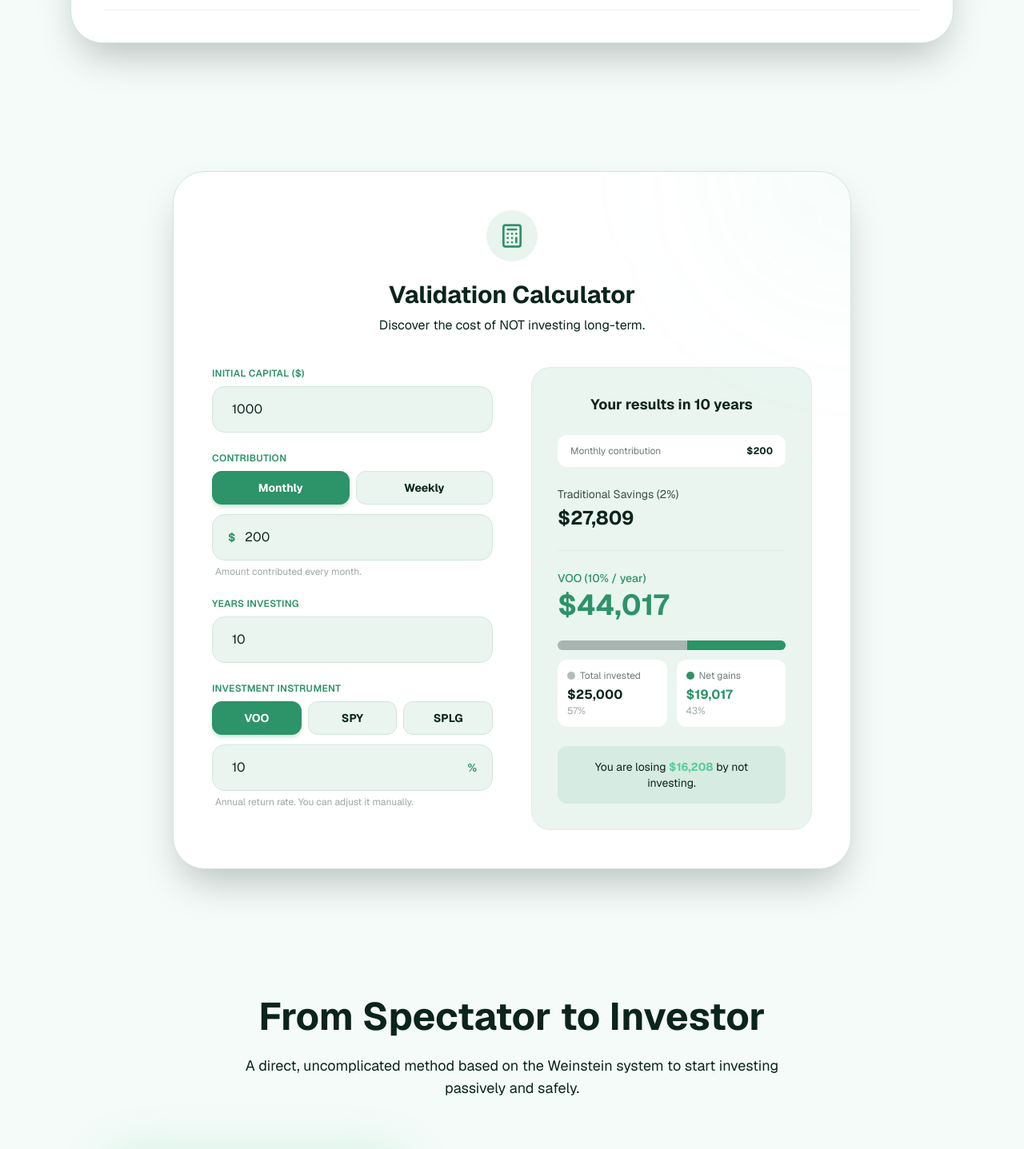
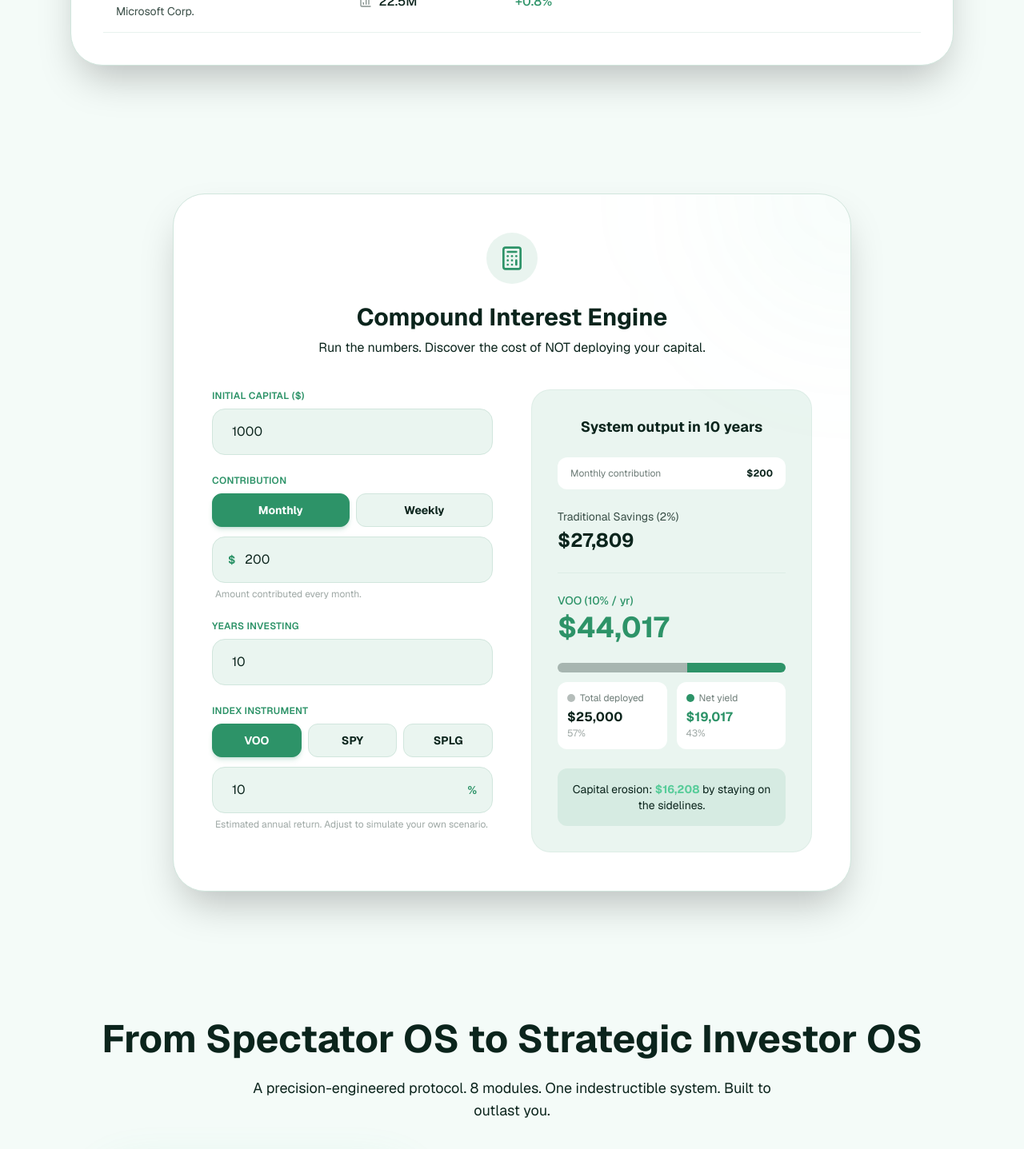
Before and after one commit to aparties/logforinvestorfes, a Next.js app: page / in a window 1280 px wide. Shown: the part 1330-2767 px from the top of the page at 80% size. Built offline with nearby package versions, Linux system fonts and the light colour scheme; no server answers.

Commit message:
copy: implement El Arca Financiera full copywriting - engineering tone, maxim, and reengineering protocol naming

```diff
--- a/src/components/CourseOffer.tsx
+++ b/src/components/CourseOffer.tsx
@@ -72,6 +72,13 @@ export const CourseOffer = () => {
               ))}
             </ul>
 
+            {/* Máxima */}
+            <div className="border-l-2 border-pch-primary/40 pl-4 mb-6">
+              <p className="text-xs italic text-foreground/50 leading-relaxed">
+                &ldquo;{t.course.maxim}&rdquo;
+              </p>
+            </div>
+
             {/* CTA */}
             <button className="w-full bg-pch-primary text-white dark:text-[#0b241c] rounded-full px-6 py-4 font-bold text-base hover:opacity-90 hover:shadow-lg hover:shadow-pch-primary/30 transition-all">
               {t.course.btn_buy}
--- a/src/i18n/dictionaries.ts
+++ b/src/i18n/dictionaries.ts
@@ -5,13 +5,13 @@ export const dictionaries = {
     nav: {
       filter: "Smart Money Filter",
       calculator: "Calculator",
-      course: "Course",
+      course: "The Ark",
     },
     hero: {
-      title: "Invest with logic, not magic promises",
-      subtitle: "Discover where the 'Smart Money' is for free and learn a validated system to invest long-term without wasting time.",
-      cta_primary: "View Smart Money Free",
-      cta_secondary: "Get the Course",
+      title: "Stop surviving the system. Become its architect.",
+      subtitle: "The Financial Ark is an 8-module reengineering protocol to exit the debt trap, audit your mental OS, and build exponential wealth — indexed, low-cost, long-term.",
+      cta_primary: "See Smart Money Free",
+      cta_secondary: "Initialize the Protocol",
     },
     filter: {
       title: "Smart Money Filter",
@@ -26,8 +26,8 @@ export const dictionaries = {
       btn_view: "View Details",
     },
     calculator: {
-      title: "Validation Calculator",
-      subtitle: "Discover the cost of NOT investing long-term.",
+      title: "Compound Interest Engine",
+      subtitle: "Run the numbers. Discover the cost of NOT deploying your capital.",
       label_initial: "Initial Capital ($)",
       label_contribution: "Contribution",
       freq_monthly: "Monthly",
@@ -36,47 +36,46 @@ export const dictionaries = {
       freq_weekly_hint: "Amount contributed every week. Converted to monthly equivalent automatically.",
       contribution_label: "contribution",
       label_years: "Years investing",
-      results_title: "Your results in {years} years",
+      results_title: "System output in {years} years",
       savings: "Traditional Savings (2%)",
       investment: "Passive Investment VOO (8%)",
-      label_instrument: "Investment instrument",
-      rate_hint: "Annual return rate. You can adjust it manually.",
-      per_year: "year",
-      label_invested: "Total invested",
-      label_gains: "Net gains",
-      losing_msg: "You are losing",
-      not_investing_msg: "by not investing.",
+      label_instrument: "Index instrument",
+      rate_hint: "Estimated annual return. Adjust to simulate your own scenario.",
+      per_year: "yr",
+      label_invested: "Total deployed",
+      label_gains: "Net yield",
+      losing_msg: "Capital erosion:",
+      not_investing_msg: "by staying on the sidelines.",
     },
     course: {
-      title: "From Spectator to Investor",
-      subtitle: "A direct, uncomplicated method based on the Weinstein system to start investing passively and safely.",
-      badge_basic: "Basic Course",
-      course_basic_name: "Passive Investing",
-      course_basic_desc: "The complete system to invest without stress. Lifetime access, automated after payment.",
+      title: "From Spectator OS to Strategic Investor OS",
+      subtitle: "A precision-engineered protocol. 8 modules. One indestructible system. Built to outlast you.",
+      badge_basic: "The Financial Ark",
+      course_basic_name: "Passive Investing — The Financial Ark",
+      course_basic_desc: "A reengineering protocol for those who are done spectating and are ready to install a financial system built to last.",
       course_basic_price: "$99",
       payment_type: "one-time payment",
       features_basic: [
-        "8 video modules with lifetime access.",
-        "Editable worksheets (Net Worth, Zero-Based Budget, Snowball).",
-        "Investment calculator included.",
-        "Learn how the global economy transfers debt to citizens.",
-        "Automated access after payment.",
-        "Free Smart Money Filter included.",
+        "🔍 Audit your mental hardware — Eliminate the emotional and spiritual bugs draining your financial bandwidth.",
+        "📊 Map your real Net Worth — Implement the Zero-Based algorithm and crush your debts smallest to largest with the Snowball method.",
+        "⚡ Ignite the exponential engine — Deploy capital in low-cost indexed assets ($VOO, $SPLG) and activate compound interest.",
+        "🏛️ Build a Legacy, not just an inheritance — Migrate to a 90-year horizon and fortify your perimeter with holistic stewardship.",
       ],
-      modules_label: "What's inside the 8 modules:",
+      modules_label: "The 8-module reengineering protocol:",
       modules_list: [
-        "Emotional Debt Recognition",
-        "Spiritual Debt Recognition",
-        "Commitment Sheet (printable & editable)",
-        "Identify your debt level — 4 levels",
-        "Net Worth Statement (editable sheet)",
-        "Zero-Based Budget (editable sheet)",
-        "Debt Snowball Payoff (editable sheet)",
-        "Passive investing assets & global economy",
+        "The Awakening — Break the illusion of consumer debt vs. positive-sum markets",
+        "Emotional Audit — Detect & remove resentment, pride and guilt as system bugs",
+        "The New Man Psychology — Uninstall the Gambler OS, install System Builder",
+        "The Financial Ark — Net Worth mapping + Zero-Based Budget algorithm",
+        "The Strategic Sieve — Snowball algorithm to stop the interest drain",
+        "Building Wealth — Activate compound interest with $VOO & $SPLG",
+        "System Initialization — Install Strategic Investor OS + VAKAS daily protocol",
+        "The Wealth Legacy — 90-year horizon, legacy vs. inheritance, holistic stewardship",
       ],
-      btn_buy: "Buy Immediate Access",
-      stripe_msg: "Secure payment processed by Stripe.",
+      btn_buy: "Deploy My System Now",
+      stripe_msg: "Secure payment via Stripe. Automated access. No middlemen.",
       worksheets_note: "Modules 3, 5, 6 and 7 include editable and printable worksheets.",
+      maxim: "It is not enough to predict the rain. Our obligation is to build the Ark.",
     },
     footer: {
       rights: "All rights reserved.",
@@ -90,13 +89,13 @@ export const dictionaries = {
     nav: {
       filter: "Filtro Smart Money",
       calculator: "Calculadora",
-      course: "Curso",
+      course: "El Arca",
     },
     hero: {
-      title: "Invierte con lógica, no con promesas mágicas",
-      subtitle: "Descubre dónde está el 'Smart Money' de forma gratuita y aprende un sistema validado para invertir a largo plazo sin perder tiempo operativo.",
+      title: "Deja de sobrevivir el sistema. Conviértete en su arquitecto.",
+      subtitle: "El Arca Financiera es un protocolo de reingeniería de 8 módulos para salir de la trampa del crédito, auditar tu sistema operativo mental y construir riqueza exponencial — indexada, de bajo costo, a largo plazo.",
       cta_primary: "Ver Smart Money Gratis",
-      cta_secondary: "Obtener el Curso",
+      cta_secondary: "Inicializar el Protocolo",
     },
     filter: {
       title: "Filtro Smart Money",
@@ -111,8 +110,8 @@ export const dictionaries = {
       btn_view: "Ver Detalle",
     },
     calculator: {
-      title: "Calculadora de Validación",
-      subtitle: "Descubre el costo de NO invertir a largo plazo.",
+      title: "Motor de Interés Compuesto",
+      subtitle: "Corre los números. Descubre el costo de NO desplegar tu capital.",
       label_initial: "Capital Inicial ($)",
       label_contribution: "Aporte",
       freq_monthly: "Mensual",
@@ -121,47 +120,46 @@ export const dictionaries = {
       freq_weekly_hint: "Monto aportado cada semana. Se convierte a equivalente mensual automáticamente.",
       contribution_label: "aporte",
       label_years: "Años invirtiendo",
-      results_title: "Tus resultados en {years} años",
+      results_title: "Salida del sistema en {years} años",
       savings: "Ahorro Tradicional (2%)",
       investment: "Inversión Pasiva VOO (8%)",
-      label_instrument: "Instrumento de inversión",
-      rate_hint: "Rendimiento anual estimado. Puedes ajustarlo manualmente.",
+      label_instrument: "Instrumento indexado",
+      rate_hint: "Rendimiento anual estimado. Ajusta para simular tu escenario.",
       per_year: "año",
-      label_invested: "Total aportado",
-      label_gains: "Ganancia neta",
-      losing_msg: "Estás perdiendo",
-      not_investing_msg: "por no invertir.",
+      label_invested: "Capital desplegado",
+      label_gains: "Rendimiento neto",
+      losing_msg: "Erosión de capital:",
+      not_investing_msg: "por mantenerte al margen.",
     },
     course: {
-      title: "Pasa de Espectador a Inversor",
-      subtitle: "Un método directo, sin complicaciones y basado en el sistema de Weinstein para empezar a invertir de forma pasiva y protegida.",
-      badge_basic: "Curso Básico",
-      course_basic_name: "Inversión Pasiva",
-      course_basic_desc: "El sistema completo para invertir sin estrés. Acceso de por vida, automatizado tras el pago.",
+      title: "Del Spectator OS al Strategic Investor OS",
+      subtitle: "Un protocolo de reingeniería de precisión. 8 módulos. Un sistema indestructible. Construido para durar más que tú.",
+      badge_basic: "El Arca Financiera",
+      course_basic_name: "Inversión Pasiva — El Arca Financiera",
+      course_basic_desc: "Un protocolo de reingeniería para quienes dejaron de ser espectadores y están listos para instalar un sistema financiero construido para durar.",
       course_basic_price: "$99",
       payment_type: "pago único",
       features_basic: [
-        "8 módulos en video con acceso de por vida.",
-        "Hojas de trabajo editables (Patrimonio Neto, Base Cero, Bola de Nieve).",
-        "Calculadora de inversiones incluida.",
-        "Aprende cómo la economía global traslada deudas a los ciudadanos.",
-        "Acceso automatizado post-pago.",
-        "Filtro Smart Money incluido gratis.",
+        "🔍 Audita tu hardware mental — Elimina los bugs emocionales y espirituales que drenan tu ancho de banda financiero.",
+        "📊 Mapea tu Patrimonio Neto real — Implementa el algoritmo Base Cero y aplasta tus deudas de menor a mayor con la Bola de Nieve.",
+        "⚡ Enciende el motor exponencial — Despliega capital en activos indexados de bajo costo ($VOO, $SPLG) y activa el interés compuesto.",
+        "🏛️ Construye un Legado, no solo una herencia — Migra al horizonte de 90 años y blinda tu perímetro con mayordomía holística.",
       ],
-      modules_label: "Qué incluyen los 8 módulos:",
+      modules_label: "El protocolo de reingeniería de 8 módulos:",
       modules_list: [
-        "Reconocimiento de deudas emocionales",
-        "Reconocimiento de deudas espirituales",
-        "Hoja de compromiso (imprimible y editable)",
-        "Identifica tu nivel de deuda — 4 niveles",
-        "Estado de Patrimonio Neto (hoja editable)",
-        "Presupuesto Base Cero (hoja editable)",
-        "Pago de deudas: Bola de Nieve (hoja editable)",
-        "Activos de inversión pasiva y economía global",
+        "El Despertar — Rompe la ilusión del consumo masivo vs. mercados de suma positiva",
+        "La Auditoría Emocional — Detecta y elimina resentimiento, orgullo y culpa como bugs del sistema",
+        "La Psicología del Nuevo Hombre — Desinstala el Gambler OS, instala el System Builder",
+        "El Arca Financiera — Mapeo del Patrimonio Neto + algoritmo del Presupuesto Base Cero",
+        "El Tamiz Estratégico — Algoritmo Bola de Nieve para detener el sifón de intereses",
+        "Construyendo Riqueza — Activa el interés compuesto con $VOO y $SPLG",
+        "Inicialización del Sistema — Instala el Strategic Investor OS + protocolo diario VAKAS",
+        "El Legado de la Riqueza — Horizonte de 90 años, legado vs. herencia, mayordomía holística",
       ],
-      btn_buy: "Comprar Acceso Inmediato",
-      stripe_msg: "Pago seguro procesado por Stripe.",
+      btn_buy: "Desplegar Mi Sistema Ahora",
+      stripe_msg: "Pago seguro vía Stripe. Acceso automatizado. Sin intermediarios.",
       worksheets_note: "Los módulos 3, 5, 6 y 7 incluyen hojas de trabajo editables e imprimibles.",
+      maxim: "No es suficiente con predecir la lluvia. Nuestra obligación es construir el Arca.",
     },
     footer: {
       rights: "Todos los derechos reservados.",
```
